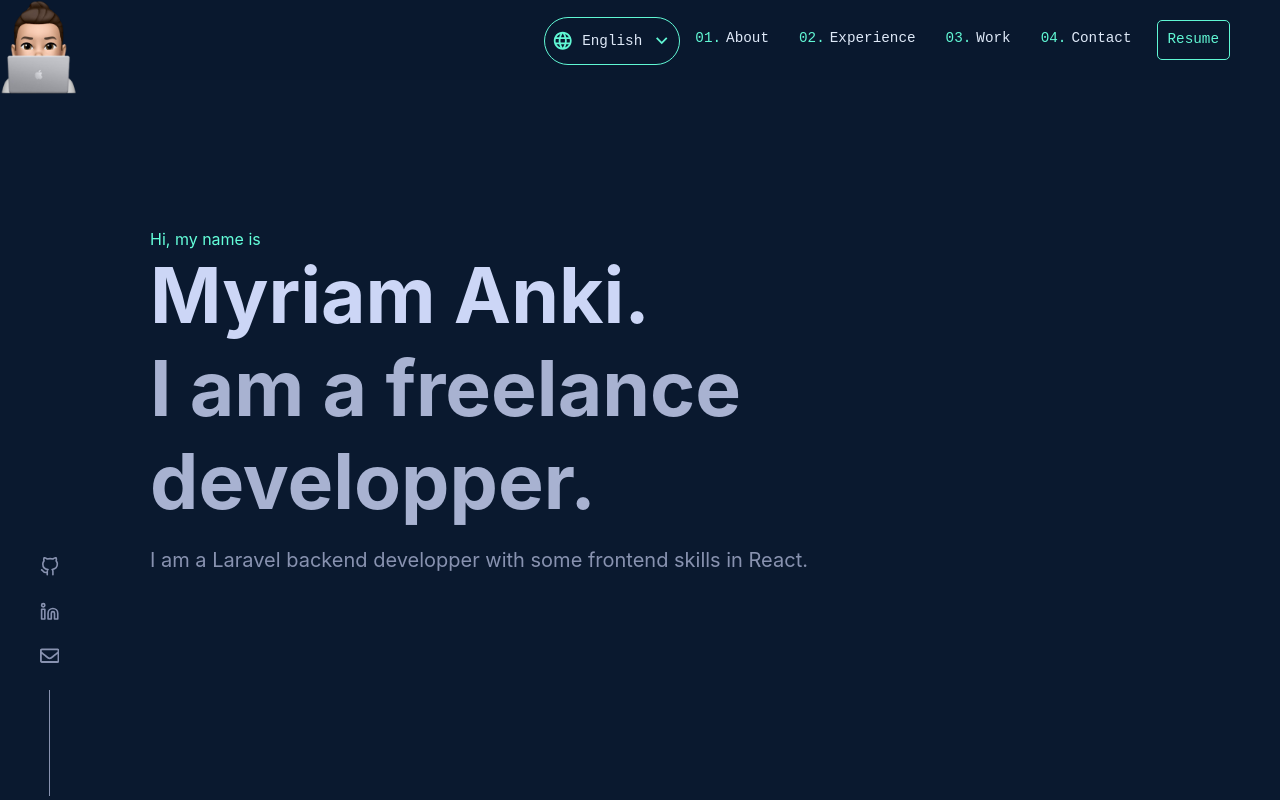
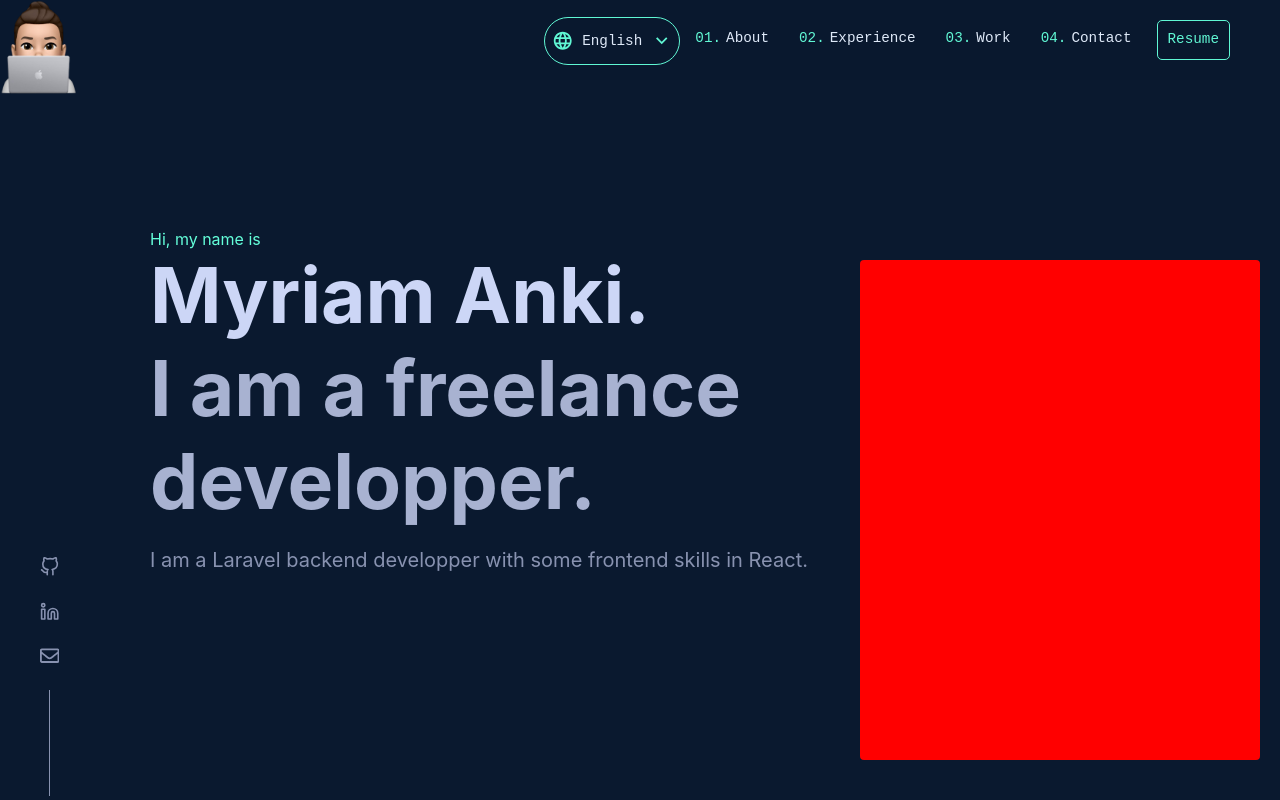
Before and after one commit to manki23/manki23.github.io, a React (Create React App) app: page / in a window 1280 px wide. Shown: the top 800 px of the page. Built offline with nearby package versions, Linux system fonts and the light colour scheme.

Commit message:
ADD: ChatComponent.js > first commit, wip

```diff
--- /dev/null
+++ b/src/components/ChatComponent/ChatComponent.js
@@ -0,0 +1,25 @@
+import React from 'react';
+import styled from "styled-components";
+
+
+const StyledChatComponent = styled.div`
+    max-height: 500px;
+    max-width: 400px;
+    height: 500px;
+    width: 400px;
+    border-radius: 4px;
+    z-index: 1;
+    overflow: auto;
+    position: fixed;
+    bottom: 40px;
+    right: 20px;
+    background-color: red;
+`;
+
+const ChatComponent = () => (
+    <StyledChatComponent>
+        {process.env.REACT_APP_PUSHER_CLUSTER}
+    </StyledChatComponent>
+);
+
+export default ChatComponent;
--- a/src/components/pages/Main.js
+++ b/src/components/pages/Main.js
@@ -7,6 +7,7 @@ import ExperiencePage from "./ExperiencePage";
 import WorkPage from "./WorkPage";
 import ContactPage from "./ContactPage";
 import Footer from "../shared/Footer";
+import ChatComponent from "../ChatComponent/ChatComponent";
 
 const StyledMain = styled.div`
   padding: ${({ width, theme }) =>
@@ -28,6 +29,7 @@ const Main = ({ blurContent = false }) => {
       <ExperiencePage />
       <WorkPage />
       <ContactPage />
+      <ChatComponent />
       <Footer />
     </StyledMain>
   );
```
